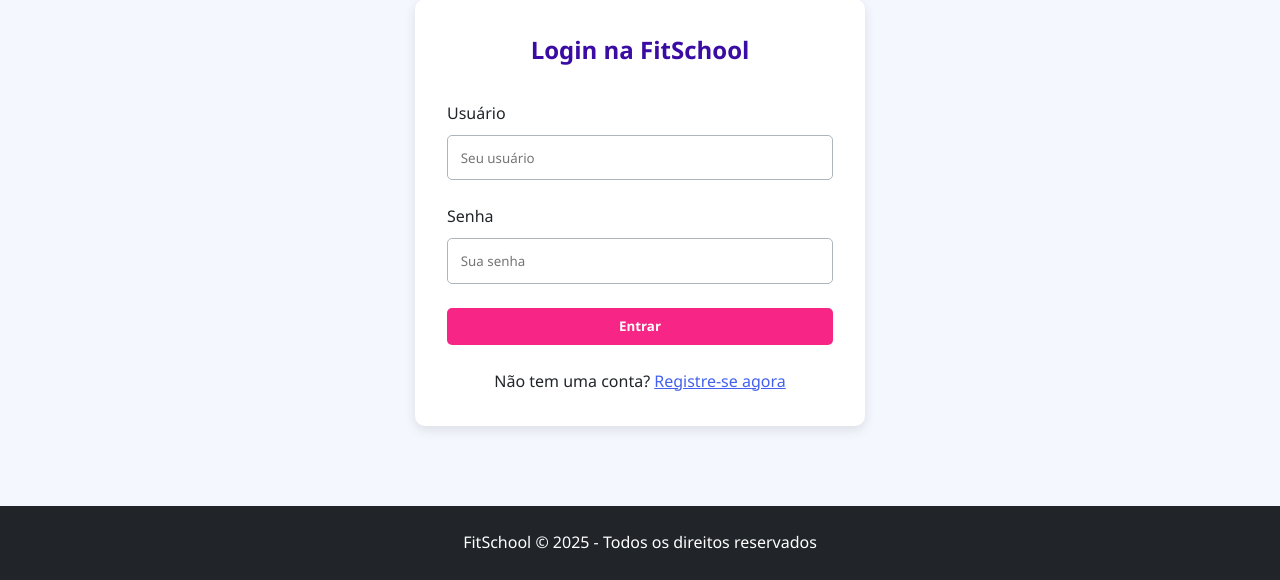
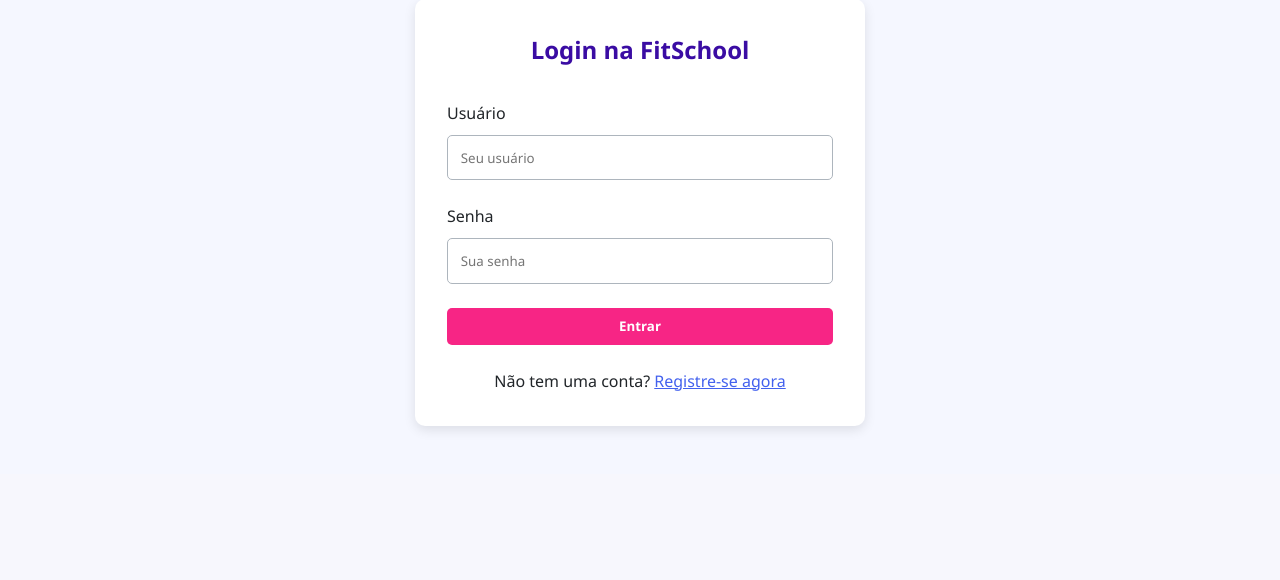
Before and after one commit to pedroompc/FitSchool-FDS, a Django app: page / in a window 1280 px wide. Shown: the part 427-1007 px from the top of the page. After the commit the page ends 858 px from the top, so only its background shows below. Run offline with Django 5.2, Linux system fonts and the light colour scheme; parts of the project's set-up code (start-up, migrations or seed data) failed here and were passed over.

Commit message:
Removendo direitos reservado home

```diff
--- a/fitschool/templates/fitschool/pages/home.html
+++ b/fitschool/templates/fitschool/pages/home.html
@@ -60,20 +60,10 @@
         <a href="{% url 'registrar' %}" style="color: var(--primary);">Registre-se agora</a>
     </p>
 </div>
-
-
-            <!-- Dashboard -->
             <div class="dashboard" id="dashboard">
-                <!-- Conteúdo do Dashboard aqui (igual ao original) -->
             </div>
         </div>
-
-        <footer>
-            <p>FitSchool &copy; 2025 - Todos os direitos reservados</p>
-        </footer>
     </div>
-
-    <!-- Arquivo JS separado -->
     <script src="script.js"></script>
 </body>
 </html>
```
